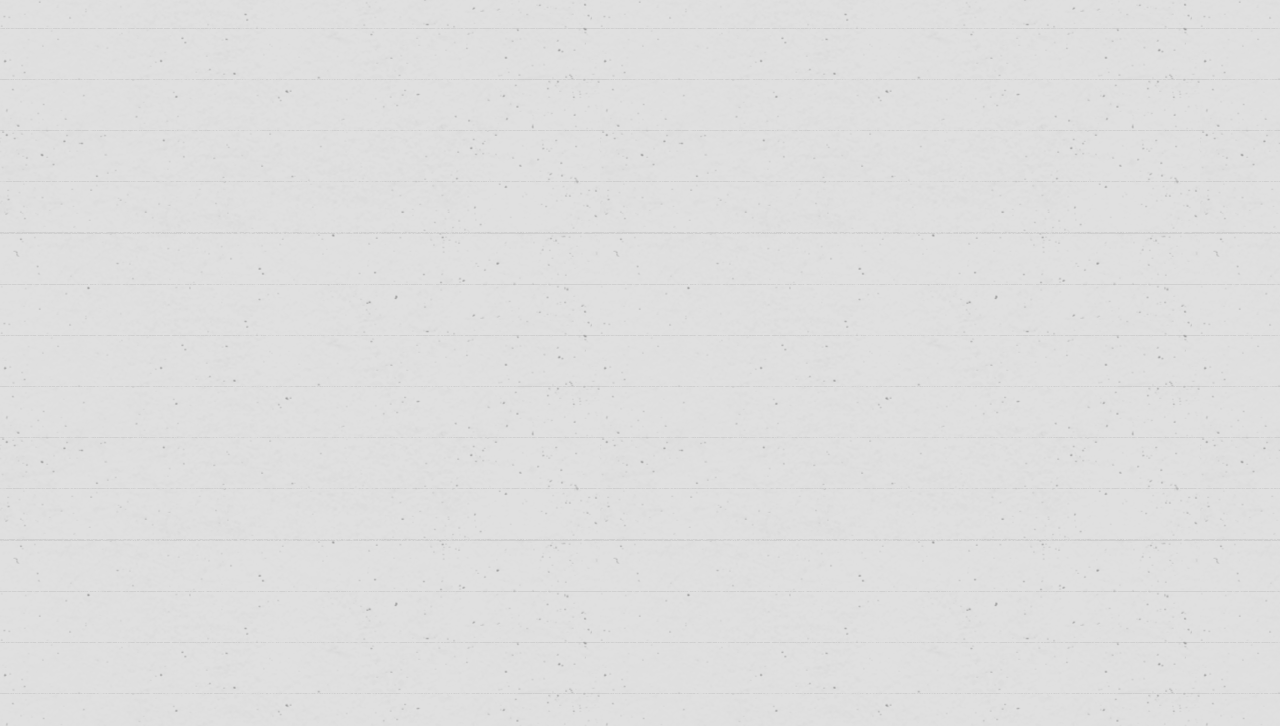
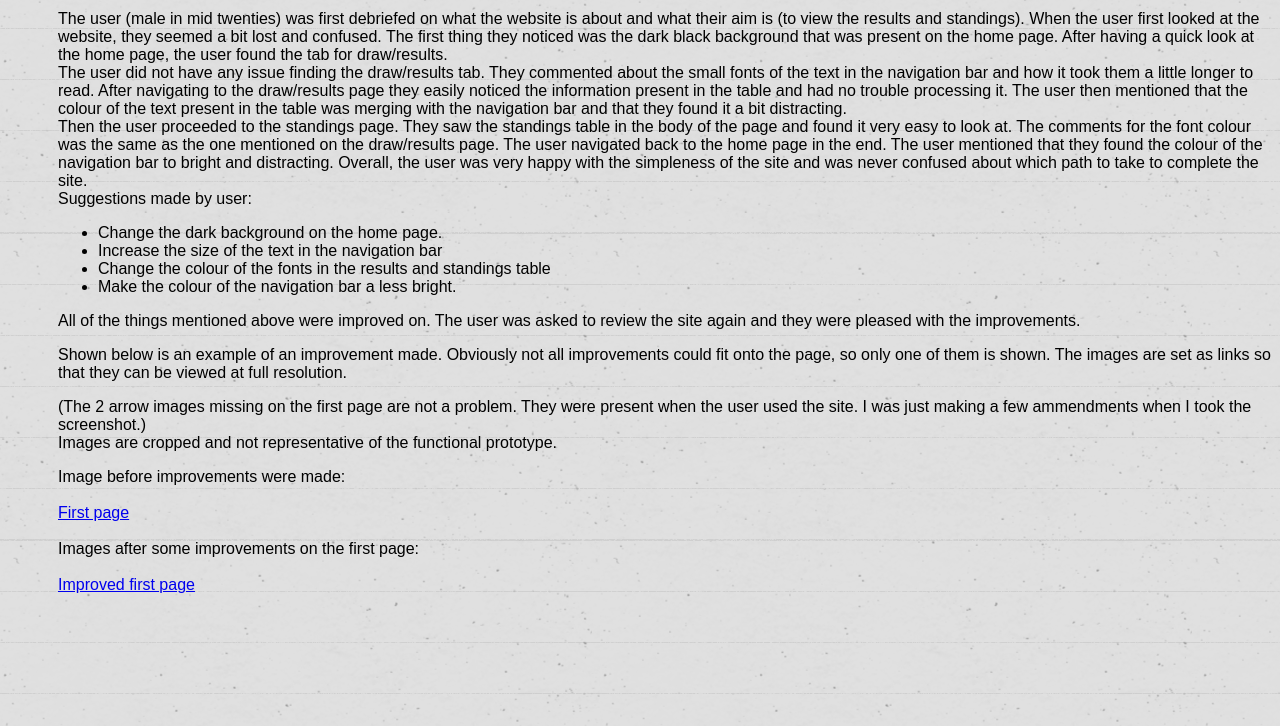
Before and after one commit to arrayoutofbounds/Simple-Website, a plain HTML site: page Usability_test.html in a window 1280 px wide. Shown: the part 74-800 px from the top of the page. Drawn offline with Linux system fonts and the light colour scheme.

Commit message:
usability test complete

```diff
--- a/Usability_test.html
+++ b/Usability_test.html
@@ -7,6 +7,47 @@
 <body>
 
 	<h1>Usability Test</h1>
+	<hr />
+
+	<p>The user (male in mid twenties) was first debriefed on what the website is about and what their aim is (to view the results and standings). When the user first looked at the website, they seemed a bit lost and confused. The first thing they noticed was the dark black background that was present on the home page. After having a quick look at the home page, the user found the tab for draw/results.
+	<br />
+	The user did not have any issue finding the draw/results tab. They commented about the small fonts of the text in the navigation bar and how it took them a little longer to read. After navigating to the draw/results page they easily noticed the information present in the table and had no trouble processing it. The user then mentioned that the colour of the text present in the table was merging with the navigation bar and that they found it a bit distracting.
+	<br />
+	Then the user proceeded to the standings page. They saw the standings table in the body of the page and found it very easy to look at. The comments for the font colour was the same as the one mentioned on the draw/results page. The user navigated back to the home page in the end. The user mentioned that they found the colour of the navigation bar to bright and distracting. Overall, the user was very happy with the simpleness of the site and was never confused about which path to take to complete the site.
+	<br />
+	Suggestions made by user:
+	<br />
+	</p>
+	<ul>
+		<li>Change the dark background on the home page.</li>
+		<li>Increase the size of the text in the navigation bar</li>
+		<li>Change the colour of the fonts in the results and standings table</li>
+		<li>Make the colour of the navigation bar a less bright.</li>
+	</ul>
+
+	<p>All of the things mentioned above were improved on. The user was asked to review the site again and they were pleased with the improvements.</p>
+
+	<p>Shown below is an example of an improvement made. Obviously not all improvements could fit onto the page, so only one of them is shown. The images are set as links so that they can be viewed at full resolution.</p>
+
+	<p>(The 2 arrow images missing on the first page are not a problem. They were present when the user used the site. I was just making a few ammendments when I took the screenshot.)
+	<br />
+	Images are cropped and not representative of the functional prototype.
+	</p>
+
+	<div class="improvements">
+		<p>Image before improvements were made:
+		<br />
+		<br />
+		<a href="improvement_images/before.png" target="_blank">First page</a>
+		<br />
+		<br />
+		Images after some improvements on the first page:
+		<br />
+		<br />
+		<a href="improvement_images/after.png" targer="_blank">Improved first page</a>
+
+	</div>
+
 
 </body>
 </html>
--- a/css/usabilitytest_page.css
+++ b/css/usabilitytest_page.css
@@ -14,3 +14,25 @@ h1{
 	letter-spacing: -2px;
 	font-weight: bold;
 }
+
+hr.style-seven {
+    height: 30px;
+    border-style: solid;
+    border-color: black;
+    border-width: 1px 0 0 0;
+    border-radius: 20px;
+}
+
+p {
+	text-align: left;
+	color: black;
+	font-family: sans-serif;
+	margin-left: 50px;
+}
+
+ul{
+	text-align: left;
+	color: black;
+	font-family: sans-serif;
+	margin-left: 50px;
+}
```
